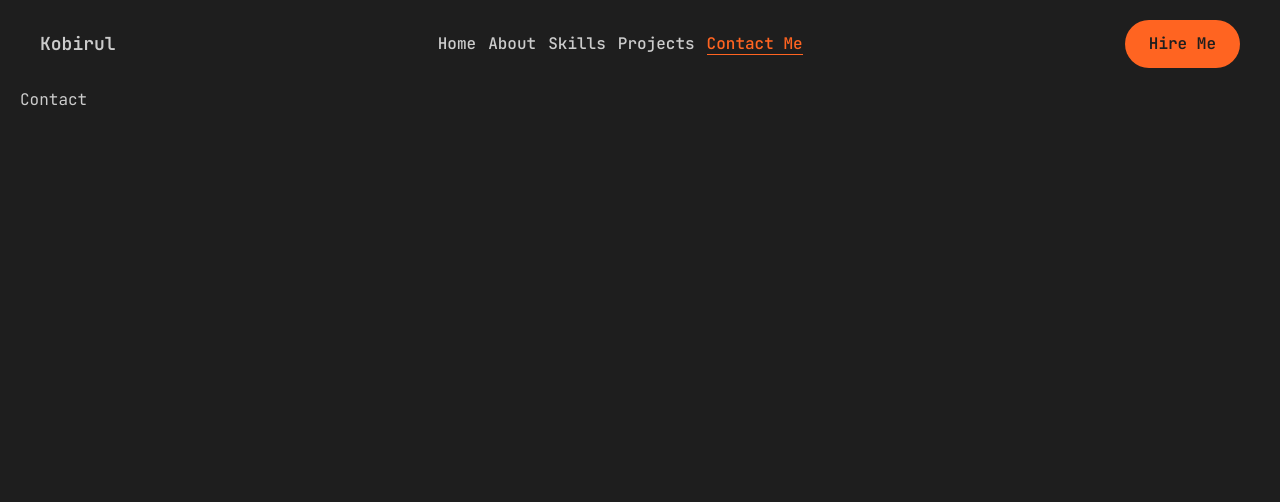
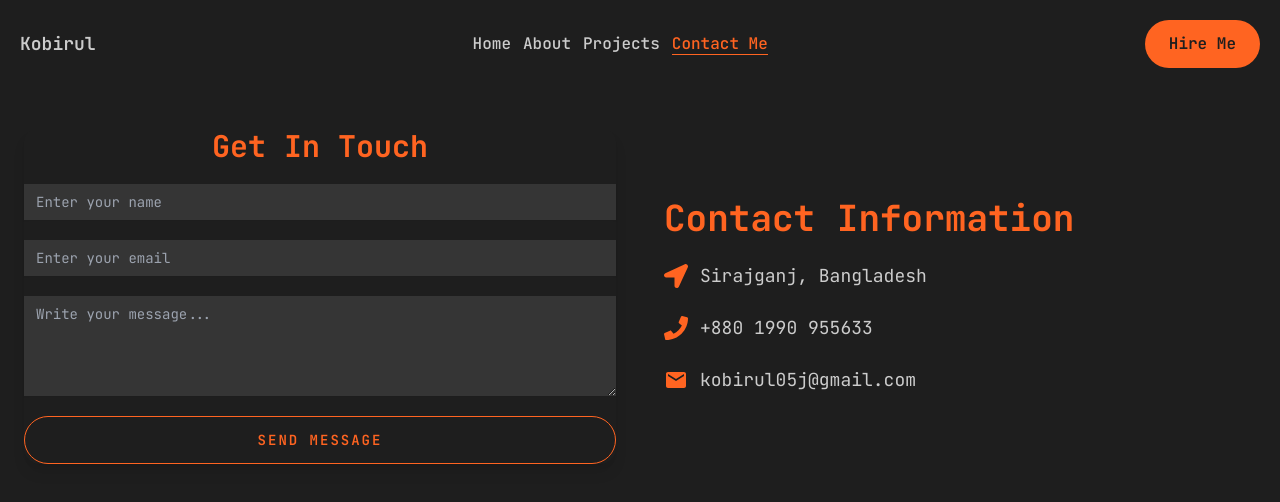
Before and after one commit to kobirul5/personal-web, a Next.js app: page /contact in a window 1280 px wide. Shown: the top 502 px of the page. Built offline with nearby package versions, Linux system fonts and the light colour scheme.

Commit message:
added contact page

```diff
--- a/package.json
+++ b/package.json
@@ -9,6 +9,7 @@
     "lint": "next lint"
   },
   "dependencies": {
+    "@emailjs/browser": "^4.4.1",
     "@radix-ui/react-dialog": "^1.1.6",
     "@radix-ui/react-scroll-area": "^1.2.3",
     "@radix-ui/react-select": "^2.1.6",
--- a/src/app/contact/page.jsx
+++ b/src/app/contact/page.jsx
@@ -1,6 +1,101 @@
+"use client"
+import { Input, } from "@/components/ui/input";
+import {Textarea} from "@/components/ui/textarea"
+import { motion } from "motion/react"
+import { useRef } from "react";
+import { FaLocationArrow, FaPhone } from "react-icons/fa";
+import { MdEmail } from "react-icons/md";
+import emailjs from '@emailjs/browser';
+import { Button } from "@/components/ui/button";
 
-export default function Contact() {
-  return (
-    <div>Contact</div>
-  )
-}
+
+
+const ContactMe = () => {
+
+    const form = useRef();
+
+    const sendEmail = (e) => {
+        e.preventDefault();
+
+        emailjs
+            .sendForm('service_1cwh7ah', 'template_xw07nfm', form.current, {
+                publicKey: 'gsRLxFOjLeCYZW5IM',
+            })
+            .then(
+                (res) => {
+                    console.log(res)
+                },
+                (error) => {
+                    console.log('FAILED...', error.text);
+                },
+            );
+    };
+
+
+    return (
+        <motion.section
+      initial={{ opacity: 0 }}
+      animate={{
+        opacity: 1,
+        transition: { delay: 2, duration: 0.4, ease: "easeIn" }
+      }}
+      className="mt-10"
+        >
+            <div className="container mx-auto px-6 mb-20 grid grid-cols-1 gap-12 md:grid-cols-2 items-center">
+                {/* Left - Contact Form */}
+                <div className=" rounded-2xl shadow-lg  ">
+                    <h2 className="text-3xl mb-5 text-primaryColor font-bold text-center -6">
+                        Get In Touch
+                    </h2>
+                    <form ref={form} onSubmit={sendEmail} className="space-y-6">
+                        <div className=" grid  grid-cols-1 gap-5">
+                            <Input
+                                type="text"
+                                name="from_name"
+                                placeholder="Enter your name"
+                                required
+                            />
+                            <Input
+                                type="email"
+                                name="from_email"
+                                placeholder="Enter your email"
+
+                                required
+                            />
+                            <Textarea
+                                name="message"
+                                placeholder="Write your message..."
+
+                                required
+                            />
+                            <Button
+                            variant="outline"
+                     size="lg"
+                             >
+                                Send Message
+                            </Button>
+                        </div>
+                    </form>
+                </div>
+
+                {/* Right - Contact Details */}
+                <div className="space-y-6 ">
+                    <h2 className="text-3xl md:text-4xl font-bold text-center md:text-left text-primaryColor">
+                        Contact Information
+                    </h2>
+                    <p className="flex items-center gap-3 text-lg">
+                        <FaLocationArrow className=" text-2xl text-primaryColor" /> Sirajganj, Bangladesh
+                    </p>
+                    <p className="flex items-center gap-3 text-lg">
+                        <FaPhone className="text-2xl  text-primaryColor" /> +880 1990 955633
+                    </p>
+                    <p className="flex items-center gap-3 text-lg">
+                        <MdEmail className=" text-2xl text-primaryColor" /> kobirul05j@gmail.com
+                    </p>
+                </div>
+            </div>
+        </motion.section>
+    );
+};
+
+export default ContactMe;
--- a/src/app/layout.js
+++ b/src/app/layout.js
@@ -23,7 +23,7 @@ export default function RootLayout({ children }) {
   return (
     <html lang="en">
       <body
-        className={`jetbrains-mono px-5 antialiased bg-background text-textColor`}
+        className={`jetbrains-mono antialiased bg-background text-textColor`}
       >
         <Header></Header>
         <StairTransition/>
--- a/src/app/page.js
+++ b/src/app/page.js
@@ -2,7 +2,7 @@ import Banner from "./components/Banner";
 
 export default function Home() {
   return (
-    <section className="h-full">
+    <section className="h-full px-5">
         <Banner></Banner>
     </section>
   );
--- a/src/app/projects/page.jsx
+++ b/src/app/projects/page.jsx
@@ -97,8 +97,15 @@ export default function Projects() {
       animate={{ opacity: 1 }}
       className="min-h-[80vh] flex flex-col justify-center py-12 lg:py-0"
     >
-      <div className="flex flex-col lg:flex-row lg:gap-8 ">
-        <div className="w-full lg:w-1/2 lg:h-[468px] order-2 lg:order-none">
+      <motion.div
+      initial={{ opacity: 0 }}
+      animate={{
+        opacity: 1,
+        transition: { delay: 2, duration: 0.4, ease: "easeIn" }
+
+    }}
+      className="flex flex-col lg:flex-row lg:gap-8 ">
+        <motion.div className="w-full lg:w-1/2 lg:h-[468px] order-2 lg:order-none">
           <div className="flex flex-col gap-6">
             {/* outline num ? */}
             <div className="text-8xl leading-none text-transparent text-outline font-extrabold  text-outline ">0{project?.id}</div>
@@ -120,7 +127,7 @@ export default function Projects() {
 
             </div>
           </div>
-        </div>
+        </motion.div>
 
 
         <motion.div
@@ -157,7 +164,7 @@ export default function Projects() {
             <SwiperProjectBtns containerStyle={"flex gap-2 absolute right-0 top-1/2 justify-between  lg:justify-end z-20 w-full lg:top-[470px] "} btnStyle={"text-5xl bg-primaryColor text-background"} />
           </Swiper>
         </motion.div>
-      </div>
+      </motion.div>
     </motion.section>
   )
 }
--- a/src/components/Nav.jsx
+++ b/src/components/Nav.jsx
@@ -15,11 +15,6 @@ const Nav = () => {
             name: "About",
             pathName: "/about",
             scrollSection: "aboutSection"
-        },
-        {
-            name: "Skills",
-            pathName: "/skills",
-            scrollSection: "skillsSection"
         },
         {
             name: "projects",
--- a/src/components/ui/button.jsx
+++ b/src/components/ui/button.jsx
@@ -12,7 +12,7 @@ const buttonVariants = cva(
         default:
           "bg-primaryColor text-background  hover:bg-primaryColor/90",
           primary: "bg-primaryColor text-textColor",
-          outline: "border border-primaryColor text-primaryColor hover:text-textColor hover:bg-primaryColor/90"
+          outline: "border border-primaryColor text-primaryColor hover:text-background hover:bg-primaryColor/90"
       },
       size: {
         default: "h-[48px] px-6",
--- a/src/components/ui/input.jsx
+++ b/src/components/ui/input.jsx
@@ -7,7 +7,7 @@ const Input = React.forwardRef(({ className, type, ...props }, ref) => {
     (<input
       type={type}
       className={cn(
-        "flex h-9 w-full rounded-md border border-input bg-transparent px-3 py-1 text-base shadow-sm transition-colors file:border-0 file:bg-transparent file:text-sm file:font-medium file:text-foreground placeholder:text-muted-foreground focus-visible:outline-none focus-visible:ring-1 focus-visible:ring-ring disabled:cursor-not-allowed disabled:opacity-50 md:text-sm",
+        "flex h-9 w-full rounded-md bg-white/10 border-input  px-3 py-1 text-base shadow-sm transition-colors file:border-0 file:bg-transparent file:text-sm file:font-medium file:text-foreground placeholder:text-muted-foreground focus-visible:outline-none focus-visible:ring-1 focus-visible:ring-ring disabled:cursor-not-allowed disabled:opacity-50 md:text-sm",
         className
       )}
       ref={ref}
--- /dev/null
+++ b/src/components/ui/textarea.jsx
@@ -0,0 +1,18 @@
+import * as React from "react"
+
+import { cn } from "@/lib/utils"
+
+const Textarea = React.forwardRef(({ className, ...props }, ref) => {
+  return (
+    (<textarea
+      className={cn(
+        "flex min-h-[100px] w-full rounded-md border-input bg-white/10 px-3 py-2 text-base shadow-sm placeholder:text-muted-foreground focus-visible:outline-none focus-visible:ring-1 focus-visible:ring-ring disabled:cursor-not-allowed disabled:opacity-50 md:text-sm",
+        className
+      )}
+      ref={ref}
+      {...props} />)
+  );
+})
+Textarea.displayName = "Textarea"
+
+export { Textarea }
```
Also changed, not shown: 1 other file (tests, documents, lock files or other folders).
